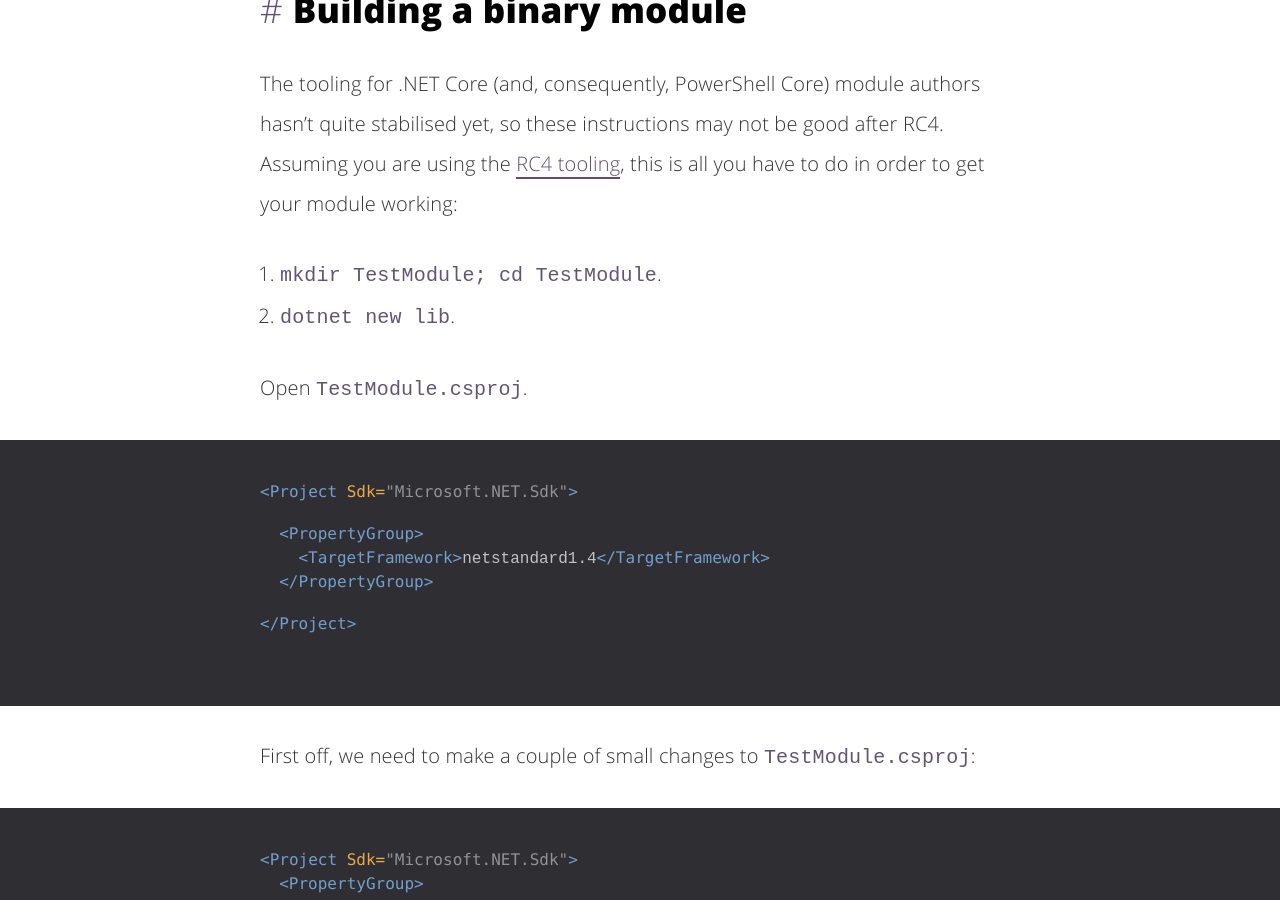
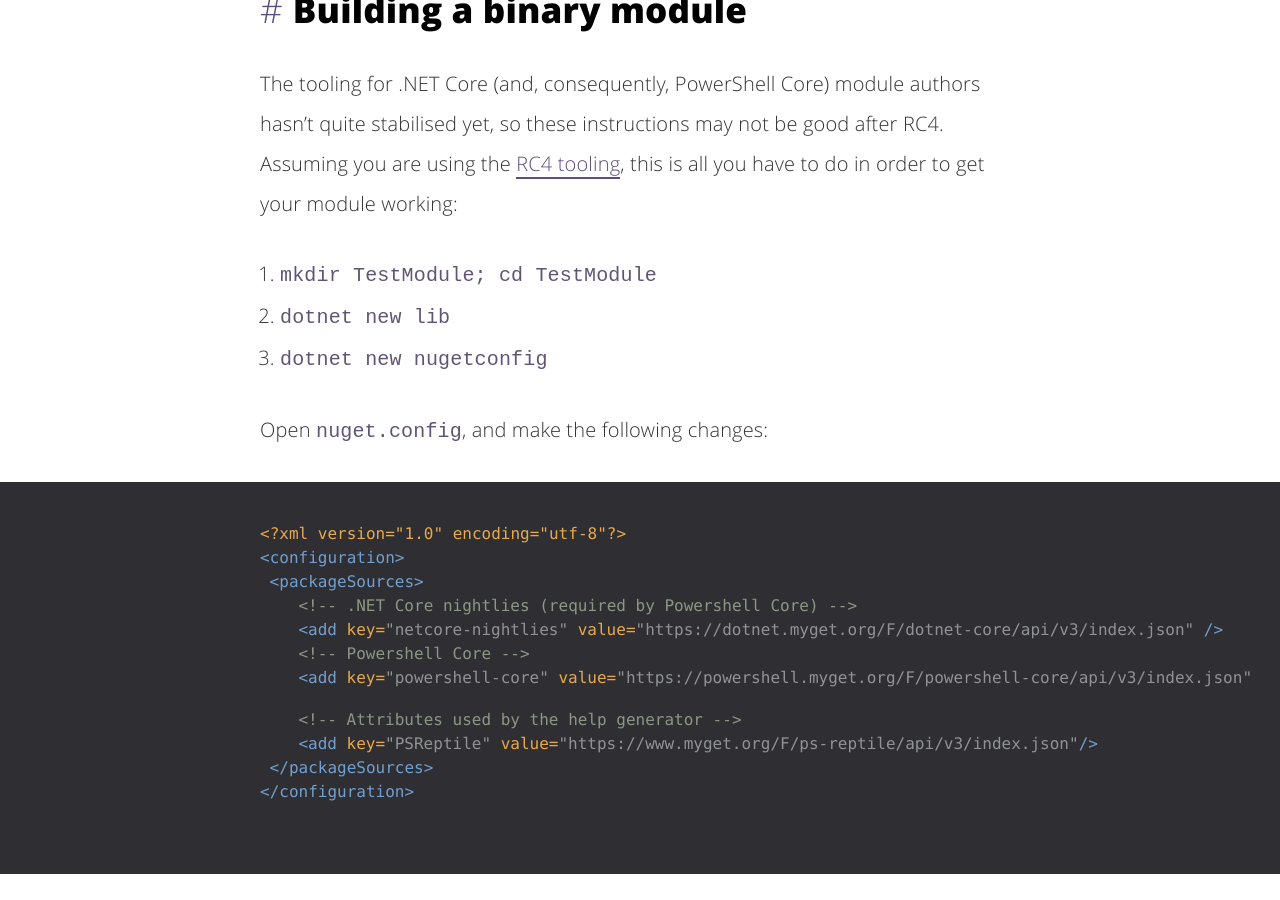
Before and after one commit to tintoy/tintoy.io, a Jekyll site: the page built from _posts/2017-02-20-building-modules-for-powershell-core.md, in a window 1280 px wide and 900 px high, scrolled down 5975 px. Built offline with Jekyll 4.4.1, drawn with Linux system fonts in a browser that asks for light colours; comment, search, counter and statistics services are not loaded.

Commit message:
Add required package feeds to sample code

````diff
--- a/_posts/2017-02-20-building-modules-for-powershell-core.md
+++ b/_posts/2017-02-20-building-modules-for-powershell-core.md
@@ -139,8 +139,26 @@ If you want to include custom type definitions or formatting directives, a manif
 The tooling for .NET Core (and, consequently, PowerShell Core) module authors hasn't quite stabilised yet, so these instructions may not be good after RC4.
 Assuming you are using the [RC4 tooling](https://github.com/dotnet/core/blob/master/release-notes/rc4-download.md), this is all you have to do in order to get your module working:
 
-1. `mkdir TestModule; cd TestModule`.
-2. `dotnet new lib`.
+1. `mkdir TestModule; cd TestModule`
+2. `dotnet new lib`
+3. `dotnet new nugetconfig`
+
+Open `nuget.config`, and make the following changes:
+
+```xml
+<?xml version="1.0" encoding="utf-8"?>
+<configuration>
+ <packageSources>
+    <!-- .NET Core nightlies (required by Powershell Core) -->
+    <add key="netcore-nightlies" value="https://dotnet.myget.org/F/dotnet-core/api/v3/index.json" />
+    <!-- Powershell Core -->
+    <add key="powershell-core" value="https://powershell.myget.org/F/powershell-core/api/v3/index.json" />
+
+    <!-- Attributes used by the help generator -->
+    <add key="PSReptile" value="https://www.myget.org/F/ps-reptile/api/v3/index.json"/>
+ </packageSources>
+</configuration>
+```
 
 Open `TestModule.csproj`.
 
````
